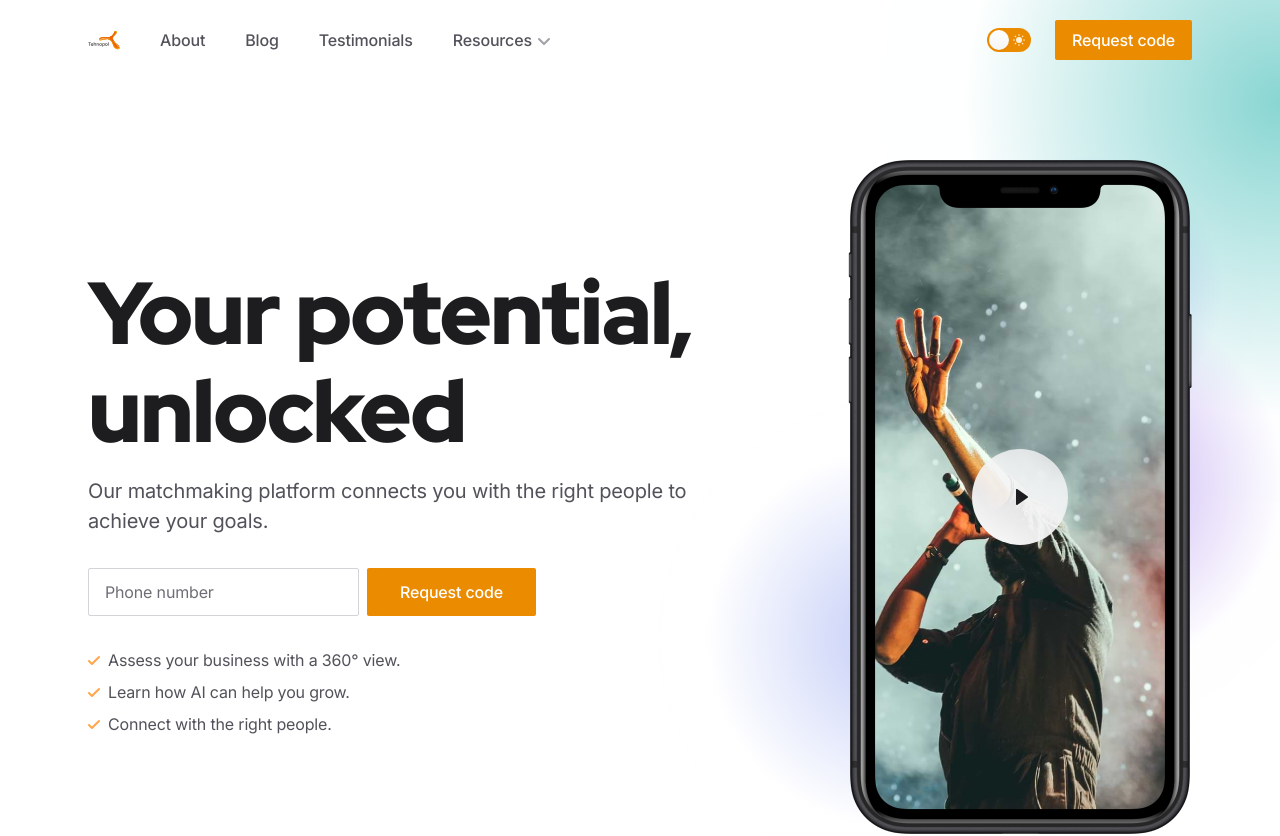
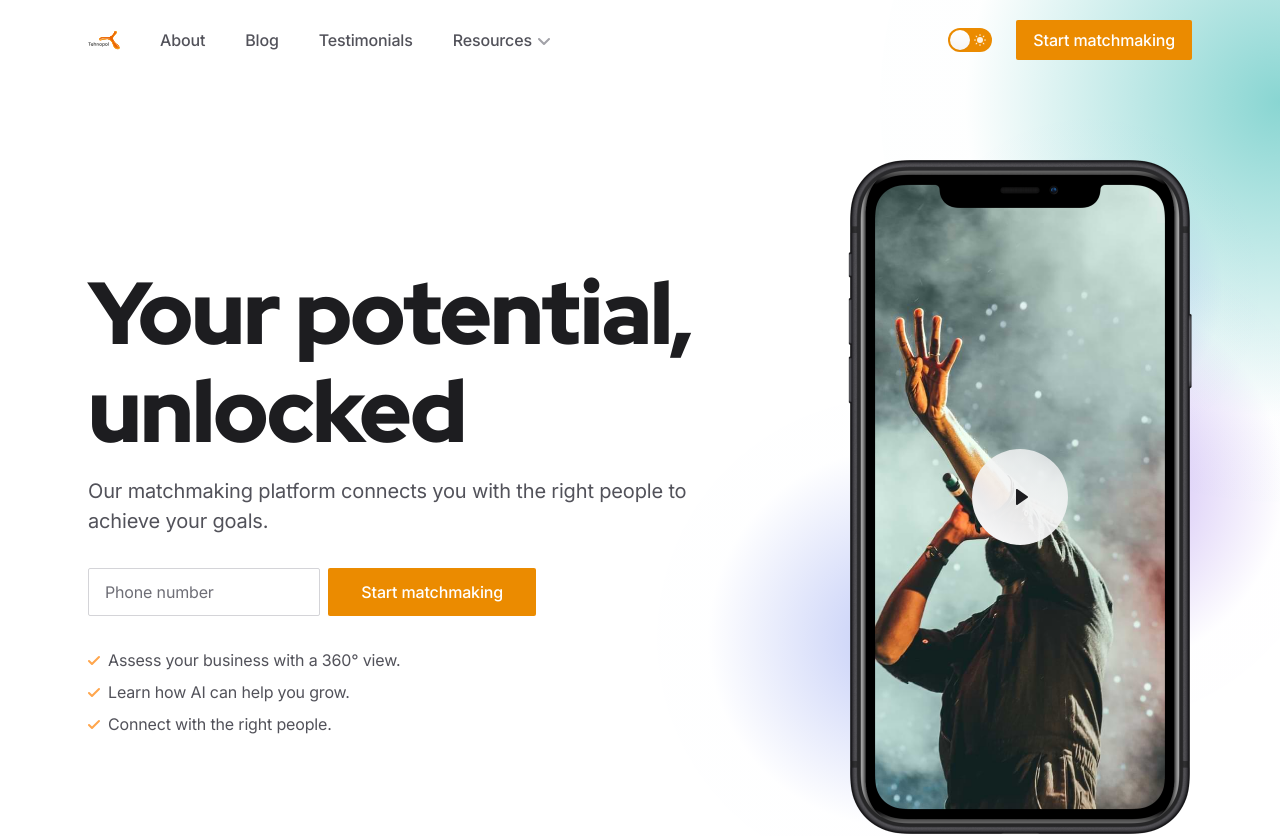
Before and after one commit to artifig/tehnopol-matchmaking, a Next.js app: page / in a window 1280 px wide. Shown: the top 836 px of the page. Built offline with nearby package versions, Linux system fonts and the light colour scheme.

Commit message:
Update button text from "Request code" to "Start matchmaking" across multiple components for improved clarity and consistency.

```diff
--- a/app/contact/page.tsx
+++ b/app/contact/page.tsx
@@ -90,7 +90,7 @@ export default function Contact() {
               <div className="flex flex-wrap -mx-3 mt-6">
                 <div className="w-full px-3">
                   <button className="btn text-white bg-orange-500 hover:bg-orange-400 w-full flex items-center">
-                    <span>Request code</span>
+                    <span>Start matchmaking</span>
                     <svg className="w-3 h-3 shrink-0 mt-px ml-2" viewBox="0 0 12 12" xmlns="http://www.w3.org/2000/svg">
                       <path className="fill-current" d="M6.602 11l-.875-.864L9.33 6.534H0v-1.25h9.33L5.727 1.693l.875-.875 5.091 5.091z" />
                     </svg>
--- a/components/cta.tsx
+++ b/components/cta.tsx
@@ -37,7 +37,7 @@ export default function Cta() {
             <form className="w-full lg:w-1/2">
               <div className="flex flex-col sm:flex-row justify-center max-w-xs mx-auto sm:max-w-md lg:max-w-none">
                 <input type="tel" className="form-input text-gray-100 w-full mb-2 sm:mb-0 sm:mr-2" placeholder="Phone number" aria-label="Phone number" />
-                <a className="btn text-white bg-orange-500 hover:bg-orange-400 shrink-0" href="#0">Request code</a>
+                <a className="btn text-white bg-orange-500 hover:bg-orange-400 shrink-0" href="#0">Start matchmaking</a>
               </div>
               {/* Success message */}
               {/* <p className="text-center lg:text-left lg:absolute mt-2 opacity-75 text-sm">Thanks for subscribing!</p> */}
--- a/components/hero-home.tsx
+++ b/components/hero-home.tsx
@@ -18,7 +18,7 @@ export default function HeroHome() {
               <form className="mt-8" data-aos="fade-down" data-aos-delay="300">
                 <div className="flex flex-col sm:flex-row justify-center max-w-sm mx-auto sm:max-w-md md:mx-0">
                   <input type="tel" className="form-input w-full mb-2 sm:mb-0 sm:mr-2" placeholder="Phone number" aria-label="Phone number" />
-                  <a className="btn text-white bg-orange-500 hover:bg-orange-400 shrink-0" href="#0">Request code</a>
+                  <a className="btn text-white bg-orange-500 hover:bg-orange-400 shrink-0" href="#0">Start matchmaking</a>
                 </div>
                 {/* Success message */}
                 {/* <p className="text-center md:text-left mt-2 opacity-75 text-sm">Thanks for subscribing!</p> */}
--- a/components/hero-testimonials.tsx
+++ b/components/hero-testimonials.tsx
@@ -19,7 +19,7 @@ export default function HeroTestimonials() {
             <p className="text-xl text-gray-600 dark:text-gray-400" data-aos="fade-down" data-aos-delay="150">Our customers are building some of the world's most original, useful and
               loved products.</p>
             <div className="mt-8" data-aos="fade-down" data-aos-delay="300">
-              <Link className="btn text-white bg-orange-500 hover:bg-orange-400 ml-3" href="/contact">Request code</Link>
+              <Link className="btn text-white bg-orange-500 hover:bg-orange-400 ml-3" href="/contact">Start matchmaking</Link>
             </div>
           </div>
         </div>
--- a/components/ui/header.tsx
+++ b/components/ui/header.tsx
@@ -74,7 +74,7 @@ export default function Header() {
             <ul className="flex justify-end flex-wrap items-center">
               <li>
                 <Link href="/contact" className="btn-sm text-white bg-orange-500 hover:bg-orange-400 ml-6">
-                  Request code
+                  Start matchmaking
                 </Link>
               </li>
             </ul>
--- a/components/ui/mobile-menu.tsx
+++ b/components/ui/mobile-menu.tsx
@@ -130,7 +130,7 @@ export default function MobileMenu() {
                   className="font-medium w-full inline-flex items-center justify-center border border-transparent px-4 py-2 my-2 rounded-sm text-white bg-orange-500 hover:bg-orange-400 transition duration-150 ease-in-out"
                   onClick={() => setMobileNavOpen(false)}
                 >
-                  Request code
+                  Start matchmaking
                 </Link>
               </li>
             </ul>
```
